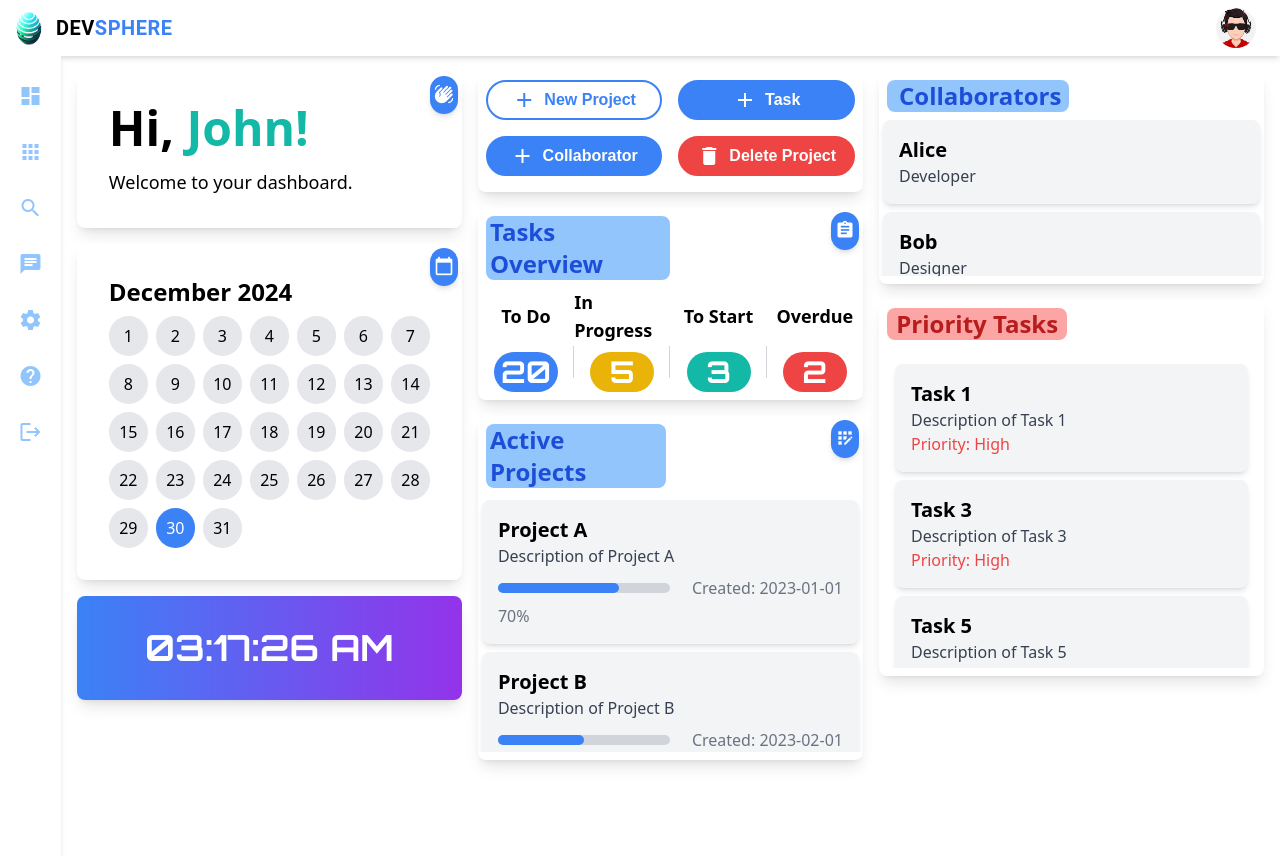
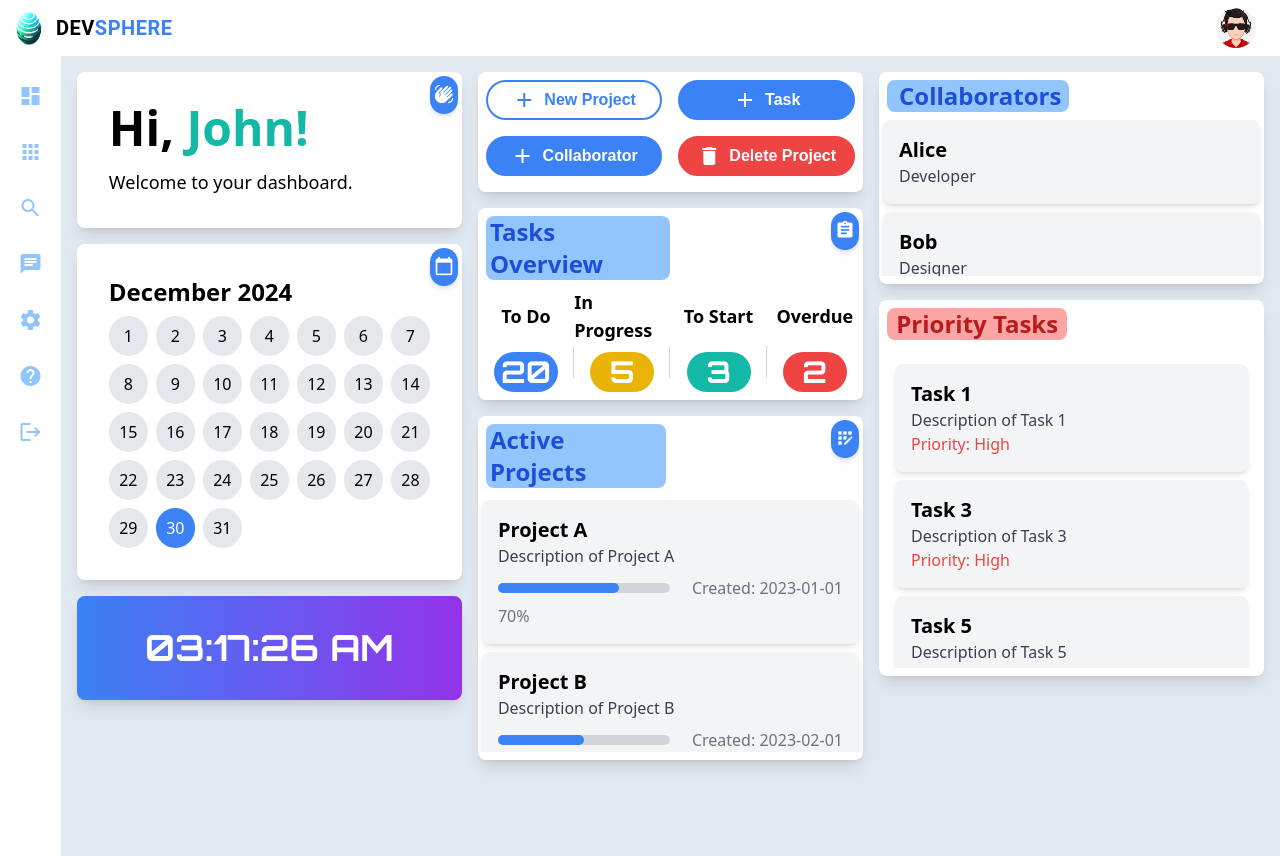
Before and after one commit to SenalAriyaratne/devsphere, a React (Create React App) app in the folder Endeavor.ReactUi/react-ui/: page /dashboard in a window 1280 px wide. Both pictures are taken after a click on the button "Sign in". Built offline with nearby package versions, Linux system fonts and the light colour scheme.

Commit message:
minor style updates and route changes

```diff
--- a/Endeavor.ReactUi/react-ui/src/pages/Dashboard.js
+++ b/Endeavor.ReactUi/react-ui/src/pages/Dashboard.js
@@ -39,7 +39,26 @@ const Dashboard = () => {
 
   return (
 
-    <div className="grid md:grid-cols-3 grid-cols-1 gap-4 p-4 h-screen md:overflow-hidden">
+    // <div className="grid md:grid-cols-3 bg-slate-200 grid-cols-1 gap-4 p-4 h-screen sm:h-auto md:overflow-hidden">
+    //   <div className="space-y-4">
+    //     <WelcomeCard firstName={firstName} />
+    //     <CalendarCard />
+    //     <TimeCard />
+    //   </div>
+    //   <div className="space-y-4">
+    //     <AddTaskAndProjectCard />
+    //     <TasksOverviewCard tasks={tasks} />
+    //     <ActiveProjectsCard projects={projects} />
+
+    //   </div>
+    //   <div className="space-y-4">
+    //     {/* Additional content can go here */}
+    //     <CollaboratorsCard collaborators={collaborators} />
+    //     <HighPriorityTasksCard tasks={highPriorityTasks} />
+    //   </div>
+    // </div>
+    <div className="min-h-screen bg-slate-200 p-4">
+  <div className="grid md:grid-cols-3 grid-cols-1 gap-4">
     <div className="space-y-4">
       <WelcomeCard firstName={firstName} />
       <CalendarCard />
@@ -49,7 +68,6 @@ const Dashboard = () => {
       <AddTaskAndProjectCard />
       <TasksOverviewCard tasks={tasks} />
       <ActiveProjectsCard projects={projects} />
-
     </div>
     <div className="space-y-4">
       {/* Additional content can go here */}
@@ -57,6 +75,7 @@ const Dashboard = () => {
       <HighPriorityTasksCard tasks={highPriorityTasks} />
     </div>
   </div>
+</div>
   );
 };
 
```
Lines whose indentation alone changed are shown as unchanged.
